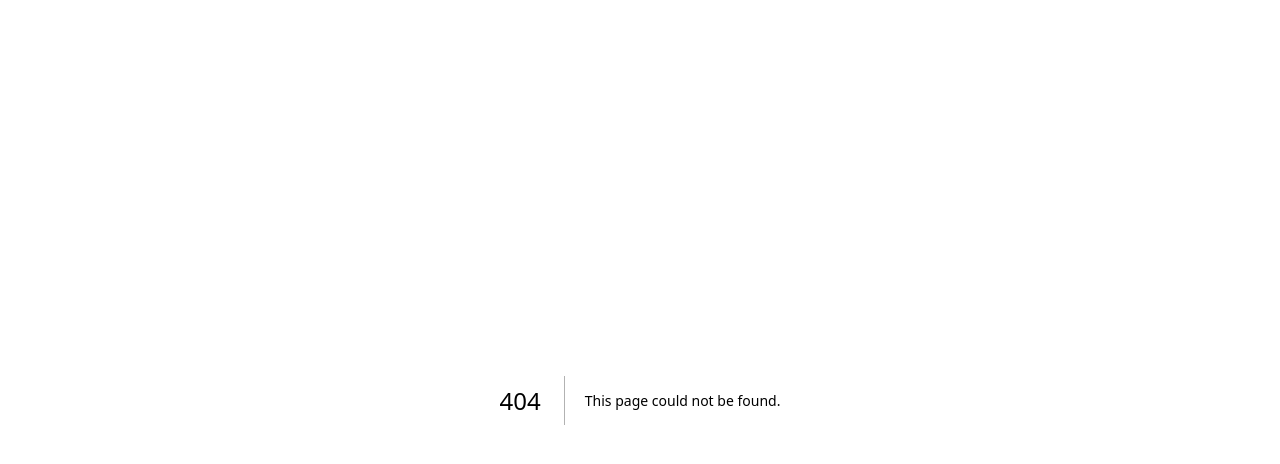
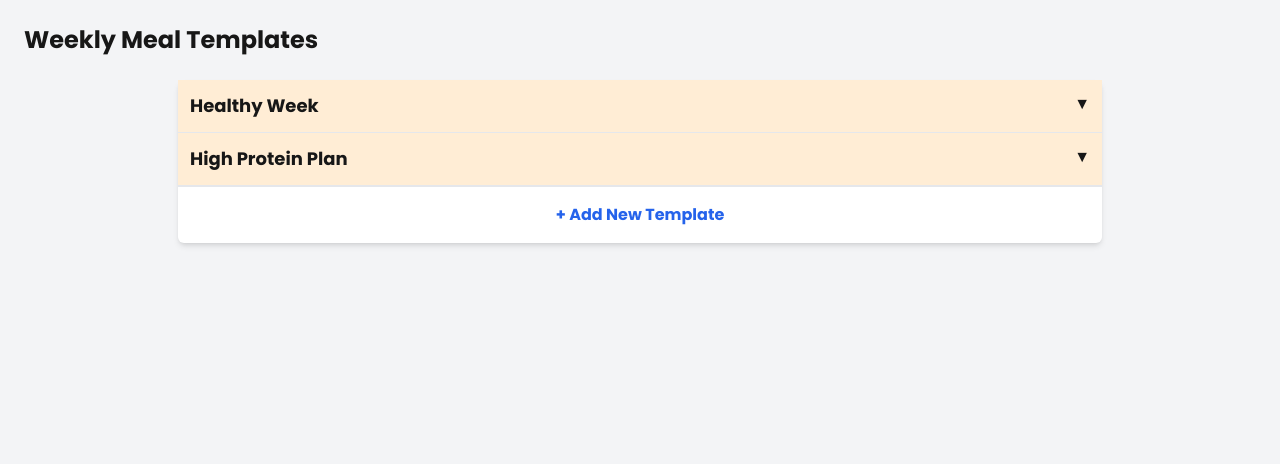
Before and after one commit to Meal-Match-Project/Meal-Match, a Next.js app in the folder meal-match/: page /templates in a window 1280 px wide. Before the commit this address had no page. Shown: the top 464 px of the page. Built offline with nearby package versions, Linux system fonts and the light colour scheme.

Commit message:
Added templates page

```diff
--- /dev/null
+++ b/meal-match/src/app/components/TemplatesPage.js
@@ -0,0 +1,105 @@
+'use client';
+
+import { useState } from 'react';
+import TemplatesModal from '@/app/components/modals/TemplatesModal';
+
+export default function TemplatesPage() {
+  const [templates, setTemplates] = useState([
+    { name: 'Healthy Week', meals: { Monday: 'Oatmeal & Fruits', Tuesday: 'Salad & Soup', Wednesday: 'Rice & Tofu', Thursday: 'Pasta', Friday: 'Stir Fry', Saturday: 'Paneer Wrap', Sunday: 'Dal & Roti' } },
+    { name: 'High Protein Plan', meals: { Monday: 'Protein Shake & Eggs', Tuesday: 'Lentils & Quinoa', Wednesday: 'Chickpea Salad', Thursday: 'Grilled Paneer', Friday: 'Soy Protein Meal', Saturday: 'Greek Yogurt Bowl', Sunday: 'Tofu Scramble' } }
+  ]);
+
+  const [expandedTemplate, setExpandedTemplate] = useState(null);
+  const [selectedTemplate, setSelectedTemplate] = useState(null);
+  const [isModalOpen, setIsModalOpen] = useState(false);
+  const [isAdding, setIsAdding] = useState(false);
+
+  const handleToggleExpand = (templateName) => {
+    setExpandedTemplate(expandedTemplate === templateName ? null : templateName);
+  };
+
+  const handleEditClick = (template) => {
+    setSelectedTemplate(template);
+    setIsAdding(false);
+    setIsModalOpen(true);
+  };
+
+  const handleAddClick = () => {
+    setSelectedTemplate({ name: '', meals: { Monday: '', Tuesday: '', Wednesday: '', Thursday: '', Friday: '', Saturday: '', Sunday: '' } });
+    setIsAdding(true);
+    setIsModalOpen(true);
+  };
+
+  const handleDeleteTemplate = (templateName) => {
+    setTemplates((prev) => prev.filter(template => template.name !== templateName));
+    setIsModalOpen(false);
+  };
+
+  const handleSaveTemplate = (updatedTemplate) => {
+    setTemplates((prev) => {
+      if (isAdding) {
+        return [...prev, updatedTemplate];
+      } else {
+        return prev.map(template => template.name === updatedTemplate.name ? updatedTemplate : template);
+      }
+    });
+    setIsModalOpen(false);
+  };
+
+  return (
+    <div className="p-6 bg-gray-100 min-h-screen">
+      <h1 className="text-2xl font-bold mb-4">Weekly Meal Templates</h1>
+      <div className="w-3/4 mx-auto my-6">
+        <div className="bg-white shadow-md rounded-md">
+          {templates.map((template) => (
+            <div key={template.name} className="border-b last:border-none">
+              {/* Template Name (Clickable for Expand/Collapse) */}
+              <div
+                onClick={() => handleToggleExpand(template.name)}
+                className="flex justify-between p-3 cursor-pointer bg-orange-100 hover:bg-orange-200 transition"
+              >
+                <span className="font-semibold text-lg">{template.name}</span>
+                <span>{expandedTemplate === template.name ? '▲' : '▼'}</span>
+              </div>
+
+              {/* Expanded View: Display meals for each day */}
+              {expandedTemplate === template.name && (
+                <div className="p-4 bg-orange-50">
+                  {Object.entries(template.meals).map(([day, meal]) => (
+                    <div key={day} className="flex justify-between p-2 border-b last:border-none">
+                      <span className="font-semibold">{day}:</span>
+                      <span>{meal || 'No meal planned'}</span>
+                    </div>
+                  ))}
+                  {/* Edit Button */}
+                  <div className="flex justify-end mt-2">
+                    <button onClick={() => handleEditClick(template)} className="text-blue-600 hover:underline">
+                      Edit Template
+                    </button>
+                  </div>
+                </div>
+              )}
+            </div>
+          ))}
+
+          {/* Add Template Button */}
+          <div className="flex justify-center p-4 border-t">
+            <button onClick={handleAddClick} className="text-blue-600 font-semibold">
+              + Add New Template
+            </button>
+          </div>
+        </div>
+      </div>
+
+      {isModalOpen && (
+        <TemplatesModal
+          template={selectedTemplate}
+          onSave={handleSaveTemplate}
+          onDelete={handleDeleteTemplate}
+          onClose={() => setIsModalOpen(false)}
+          isAdding={isAdding}
+        />
+      )}
+    </div>
+  );
+}
--- /dev/null
+++ b/meal-match/src/app/components/modals/TemplatesModal.js
@@ -0,0 +1,78 @@
+'use client';
+
+import { useState } from 'react';
+import { Pencil, Trash2, X } from 'lucide-react';
+
+export default function TemplatesModal({ template, onSave, onDelete, onClose, isAdding }) {
+  const [editedTemplate, setEditedTemplate] = useState({ ...template });
+  const [isEditing, setIsEditing] = useState(isAdding);
+
+  const handleChange = (e, day) => {
+    setEditedTemplate({
+      ...editedTemplate,
+      meals: { ...editedTemplate.meals, [day]: e.target.value }
+    });
+  };
+
+  return (
+    <div className="fixed inset-0 flex items-center justify-center bg-black bg-opacity-50 z-50">
+      <div className="bg-white p-6 rounded-lg shadow-lg w-full max-w-lg max-h-[80vh] flex flex-col overflow-hidden">
+
+        {/* Header */}
+        <div className="flex justify-between items-center border-b pb-2">
+          {isEditing ? (
+            <input
+              type="text"
+              value={editedTemplate.name}
+              placeholder="Template Name"
+              onChange={(e) => setEditedTemplate({ ...editedTemplate, name: e.target.value })}
+              className="text-xl font-bold border-b-2 border-gray-300 w-full focus:outline-none focus:border-blue-500"
+            />
+          ) : (
+            <h2 className="text-xl font-bold">{editedTemplate.name}</h2>
+          )}
+          <div className="flex items-center gap-3">
+            {!isEditing && <Pencil className="w-5 h-5 cursor-pointer text-gray-600 hover:text-black" onClick={() => setIsEditing(true)} />}
+            <X className="w-6 h-6 cursor-pointer text-gray-600 hover:text-black" onClick={onClose} />
+          </div>
+        </div>
+
+        {/* Meals for each day */}
+        <div className="overflow-y-auto flex-grow mt-3 pr-2 max-h-[50vh] space-y-4">
+          {Object.keys(editedTemplate.meals).map((day) => (
+            <div key={day}>
+              <h3 className="text-md font-semibold">{day}</h3>
+              {isEditing ? (
+                <input
+                  type="text"
+                  value={editedTemplate.meals[day]}
+                  onChange={(e) => handleChange(e, day)}
+                  className="border p-1 w-full rounded-md"
+                />
+              ) : (
+                <p className="text-md">{editedTemplate.meals[day] || 'No meal planned.'}</p>
+              )}
+            </div>
+          ))}
+        </div>
+
+        {/* Buttons */}
+        <div className="flex justify-end mt-4 space-x-2">
+          <button onClick={() => onDelete(editedTemplate.name)} className="bg-red-600 hover:bg-red-700 text-white px-4 py-2 rounded-md transition flex items-center gap-1">
+            <Trash2 className="w-4 h-4" /> Delete
+          </button>
+          {isEditing && (
+            <>
+              <button onClick={() => setIsEditing(false)} className="bg-gray-600 hover:bg-gray-700 text-white px-4 py-2 rounded-md transition">
+                Cancel
+              </button>
+              <button onClick={() => { onSave(editedTemplate); setIsEditing(false); }} className="bg-green-600 hover:bg-green-700 text-white px-4 py-2 rounded-md transition">
+                Save
+              </button>
+            </>
+          )}
+        </div>
+      </div>
+    </div>
+  );
+}
--- /dev/null
+++ b/meal-match/src/app/templates/page.js
@@ -0,0 +1,5 @@
+import TemplatesPage from "@/app/components/TemplatesPage";
+
+export default function Templates() {
+  return <TemplatesPage />;
+}
```
